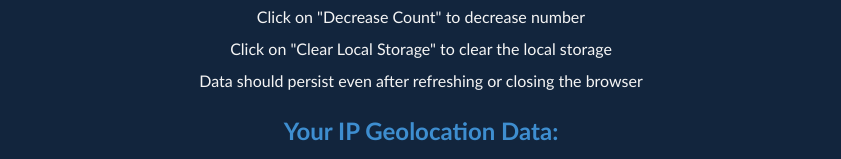
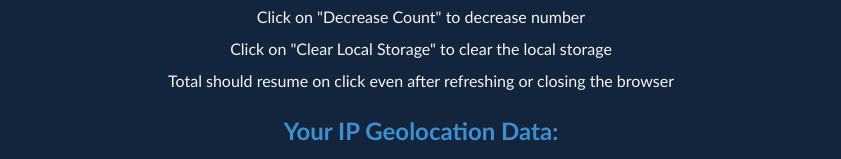
Before and after one commit to SSimonPhd/iservice, a plain HTML site: page index.html in a window 1280 px wide. Shown: the part 319-478 px from the top of the page, without its empty margins (219-1060 px from the left). Drawn offline with nearby package versions, Linux system fonts and the light colour scheme; some packages are replaced by stand-ins of ours; no server answers.

Commit message:
Updated local storage

```diff
--- a/index.html
+++ b/index.html
@@ -46,7 +46,7 @@
 
     <p class="is-size-6 mt-2 has-text-light">Click on "Clear Local Storage" to clear the local storage</p>
 
-    <p class="is-size-6 mt-2 mb-5 has-text-light">Data should persist even after refreshing or closing the browser</p>
+    <p class="is-size-6 mt-2 mb-5 has-text-light">Total should resume on click even after refreshing or closing the browser</p>
 
 
 	<!-- IP geolocation api -->
```
